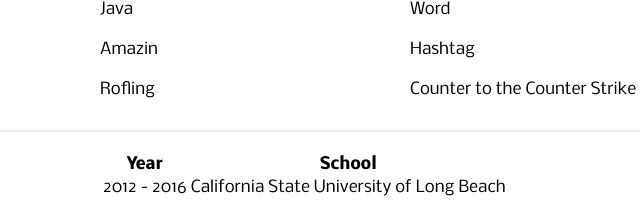
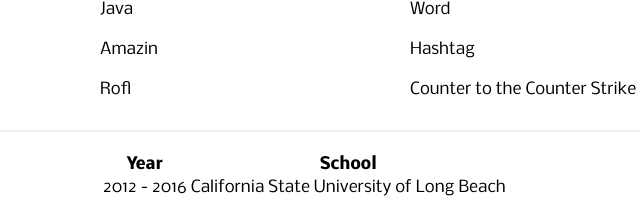
Before and after one commit to joe564338/Ultra_Repository, a plain HTML site: page index.html in a window 1280 px wide. Shown: the part 592-800 px from the top of the page, 390-1030 px from the left. Drawn offline with Linux system fonts and the light colour scheme.

Commit message:
HASHTAG YOLO

```diff
--- a/index.html
+++ b/index.html
@@ -60,7 +60,7 @@
 						<li>Word</li>
 						<li>Amazin</li>
 						<li>Hashtag</li>
-						<li>Rofling</li>
+						<li>Rofl</li>
 						<li>Counter to the Counter Strike</li>
 					</ul>
 				</div>
```
